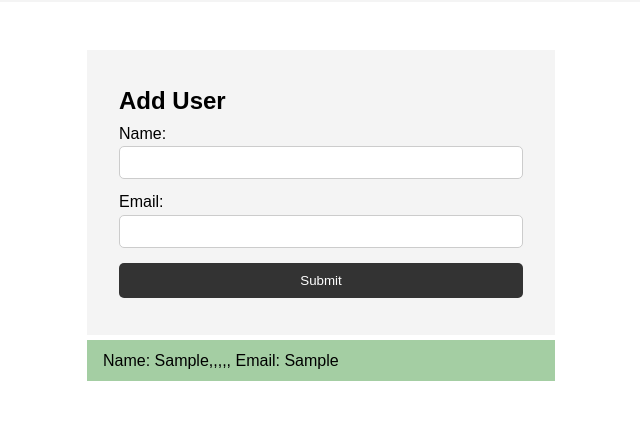
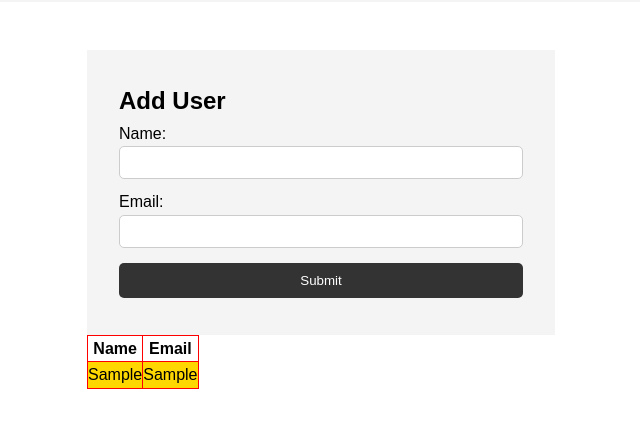
Before and after one commit to 404shafi/addUserAndDisplay, a plain HTML site: page index.html in a window 1280 px wide. Both pictures are taken after typing "Sample", "Sample" into the empty fields and a click on the input "Submit". Shown: the part 81-508 px from the top of the page, without its empty margins (319-959 px from the left). Drawn offline with Linux system fonts and the light colour scheme.

Commit message:
trying to display name and email in a table,, facing problem regarding css

```diff
--- a/app.js
+++ b/app.js
@@ -3,7 +3,8 @@ const form = document.querySelector("#my-form");
 const nameInput = document.querySelector("#name");
 const emailInput = document.querySelector("#email");
 const msg = document.querySelector(".msg");
-const userList = document.querySelector("#users");
+// const userList = document.querySelector("#users");
+const userList = document.querySelector("#users-table");
 
 form.addEventListener("submit", onSubmit); // form submission handler
 
@@ -25,11 +26,19 @@ function onSubmit(e) {
   }
 
   // create a list item using name and email inputs
-  const li = document.createElement("li");
+  /*   const li = document.createElement("li");
   li.classList.add("item");
   li.innerHTML = `<li>Name: ${userName},,,,, Email: ${userEmail}`;
-  userList.appendChild(li);
-  clearInputs(); // clear input field after submission
+  userList.appendChild(li); */
+
+  // add item to the table
+  userList.style.display = "block";
+  const tr = document.createElement("tr");
+  tr.innerHTML = `<td>${userName}</td><td>${userEmail}</td>`;
+  userList.appendChild(tr);
+
+  // clear input field after submission
+  clearInputs();
 }
 
 // function to clear input fields
--- a/index.html
+++ b/index.html
@@ -25,7 +25,13 @@
         </div>
         <input class="btn" type="submit" value="Submit" />
       </form>
-      <ul id="users"></ul>
+      <!-- <ul id="users"></ul> -->
+      <table id="users-table">
+        <tr>
+          <th>Name</th>
+          <th>Email</th>
+        </tr>
+      </table>
     </section>
     <script src="./app.js"></script>
   </body>
--- a/style.css
+++ b/style.css
@@ -78,3 +78,16 @@
     background: #a4cea3;
     margin: 5px 0;
   }
+  #users-table {
+    width: 100%;
+    display: none;
+    border-collapse: collapse;
+  }
+  #users-table td, #users-table th {
+    border: 1px solid red
+  }
+
+
+ #users-table tr:nth-child(even) {
+  background-color: gold;
+ }
```
